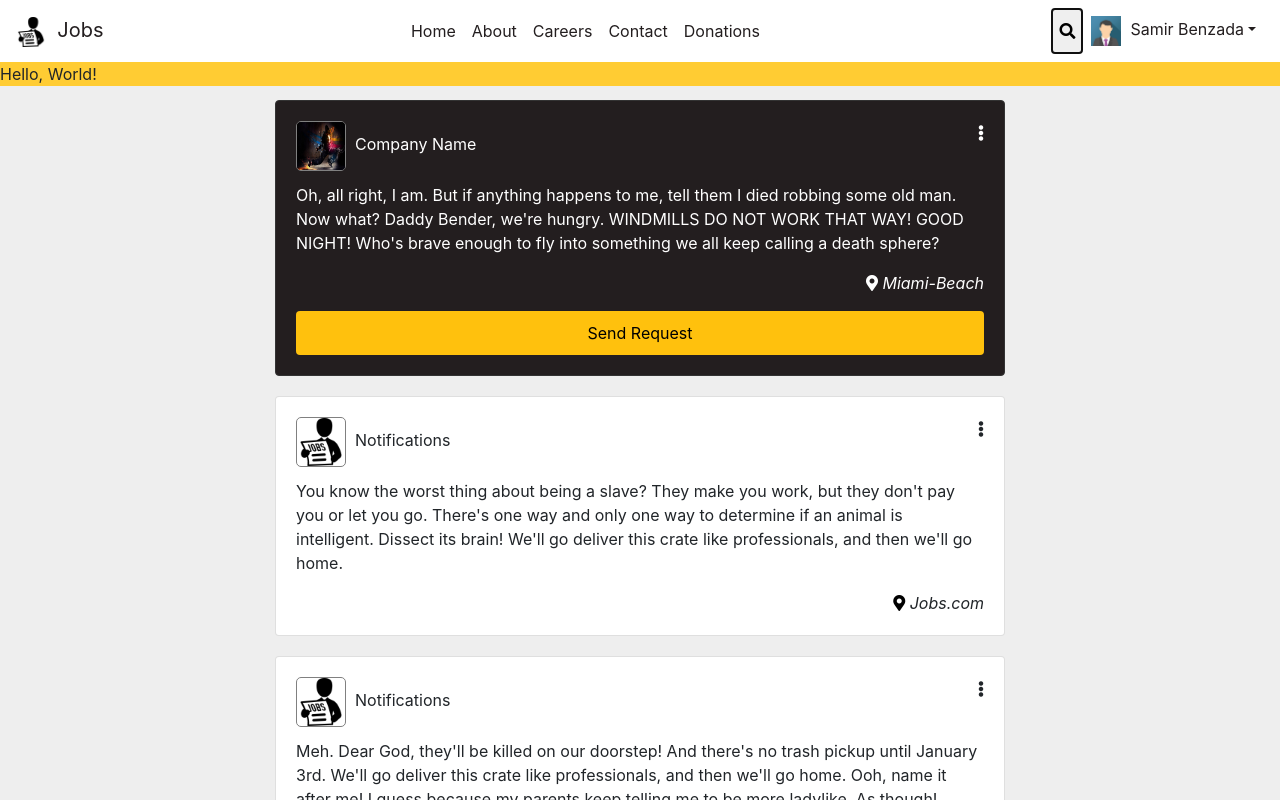
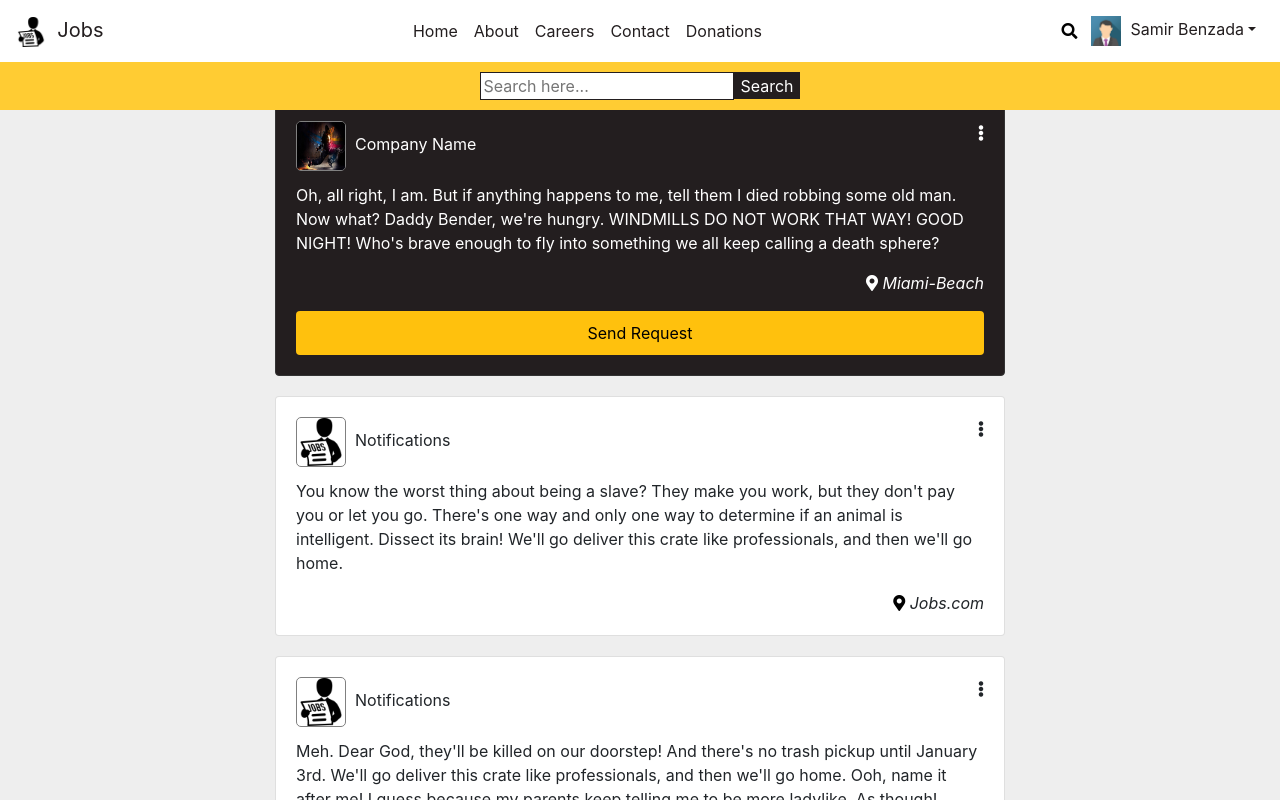
Before and after one commit to lelisloisBen/jobs, a React (Create React App) app: page / in a window 1280 px wide. Both pictures are taken after a click on the button 1067 px from the left and 31 px from the top of the page. Shown: the top 800 px of the page. Built offline with nearby package versions, Linux system fonts and the light colour scheme.

Commit message:
add inputs search bar

```diff
--- a/src/components/Navbar/Navbar.js
+++ b/src/components/Navbar/Navbar.js
@@ -16,9 +16,12 @@ import {
     DropdownMenu,
     DropdownItem } from 'reactstrap';
 
-const Child = () => (
-  <div className={styles.module}>
-      Hello, World!
+const Search = () => (
+  <div className={styles.searchbar}>
+    <form>
+      <input type="text" placeholder="Search here..." className={styles.searchInput} />
+      <input type="submit" value="Search" className={styles.searchSubmit} />
+    </form>
   </div>
 )
 
@@ -80,7 +83,7 @@ render() {
               </NavItem>
             </Nav>
             <Nav className="ml-auto" navbar>
-              <button onClick={this.toggleHidden.bind(this)}>
+              <button className={styles.buttonSearch} onClick={this.toggleHidden.bind(this)}>
                 <i class="fas fa-search"></i>
               </button>
               <UncontrolledDropdown nav inNavbar>
@@ -113,9 +116,9 @@ render() {
             </Nav>
           </Collapse>
         </Navbar>
-        <div className={styles.searchbar}>
-          {!this.state.isHidden && <Child />}
-        </div>
+
+          {!this.state.isHidden && <Search />}
+
       </div>
         );
     }
--- a/src/components/Navbar/Navbar.module.css
+++ b/src/components/Navbar/Navbar.module.css
@@ -14,9 +14,43 @@
 .Navbar a:hover {
     color: #FFCC33!important;
 }
+.buttonSearch {
+    background-color: transparent;
+    border: none;
+    outline: none;
+}
+.buttonSearch:hover {
+    color: #FFCC33;
+}
+.buttonSearch:focus {
+    border: none;
+    outline: none;
+}
 .searchbar {
     background-color: #FFCC33;
+    padding: 10px;
+    text-align: center;
 }
+input.searchInput {
+    border: 1px solid #231E1F;
+}
+input.searchInput:focus {
+    outline: none;
+}
+.searchSubmit {
+    background-color: #231E1F;
+    border: none;
+    border-top: 1px solid #231E1F;
+    /* border: 1px solid #231E1F; */
+    color: white;
+}
+input.searchSubmit:focus {
+    outline: none;
+}
+input.searchSubmit:hover {
+    opacity: 0.8;
+}
+
 .avatar {
     width: 30px;
     height: 30px;
```
